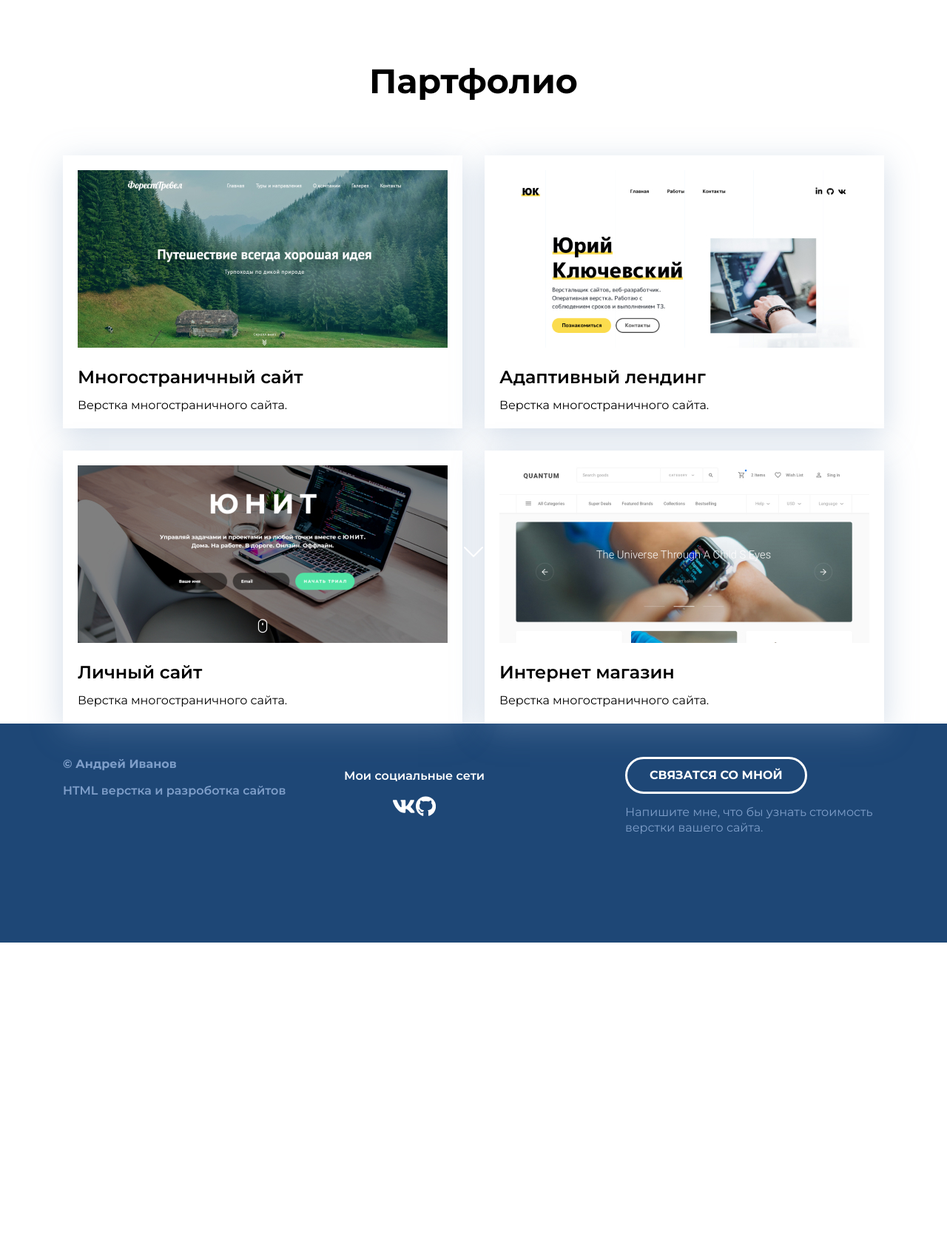
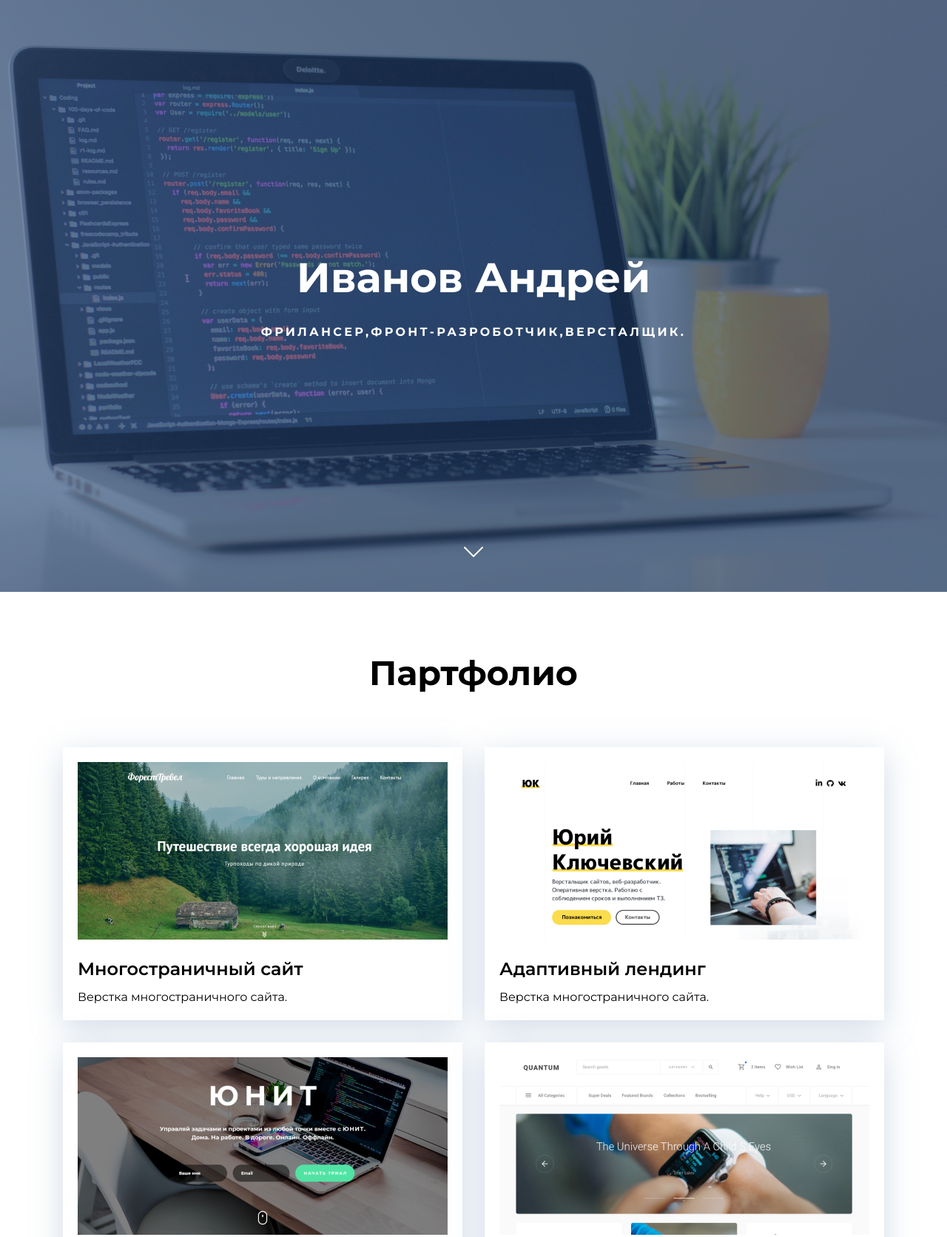
Before and after one commit to Front-Dru/web-html, a plain HTML site: page index.html in a window 1280 px wide. Shown: the top 1672 px of the page at 74% size. Before the commit the page ends 1389 px from the top, so only its background shows below. Drawn offline with Linux system fonts and the light colour scheme.

Commit message:
mod-two-page

```diff
--- a/index.html
+++ b/index.html
@@ -11,14 +11,16 @@
 <link href="https://fonts.googleapis.com/css2?family=Montserrat:wght@400;600;700&family=Roboto+Condensed&display=swap" rel="stylesheet">
 </head>
 <body>
-   <div class="header none" id="header">
+    <header class="header " id="header">
         <h1 class="header-title">Иванов Андрей</h1>
             <p class="header-subtitle">Фрилансер,фронт-разроботчик,версталщик.</p>
-   </div>
         <div class="header-arrow">
             <img src="./img/header-img/chevron-down.svg" alt="arrow">
         </div>
+    </header>
+    <main>
     <div class="portfolio ">
+
     <div class="container">
         <h2 class="portfolio-header">Партфолио</h2>
         <div class="portfolio-cards-wrapper">
@@ -53,7 +55,8 @@
             </div>
         </div>
     </div>
-    <div class="footer">
+
+    <footer class="footer">
         <div class="container">
             <div class="footer-row">
                 <div class="footer-copyright footer-col">
@@ -83,7 +86,7 @@
             </div>
         </div>
 
-    </div>
+    </footer>
 
     </div>
 </body>
```
Also changed, not shown: forest.html (+6 -4 lines). Lines whose indentation alone changed are shown as unchanged.
